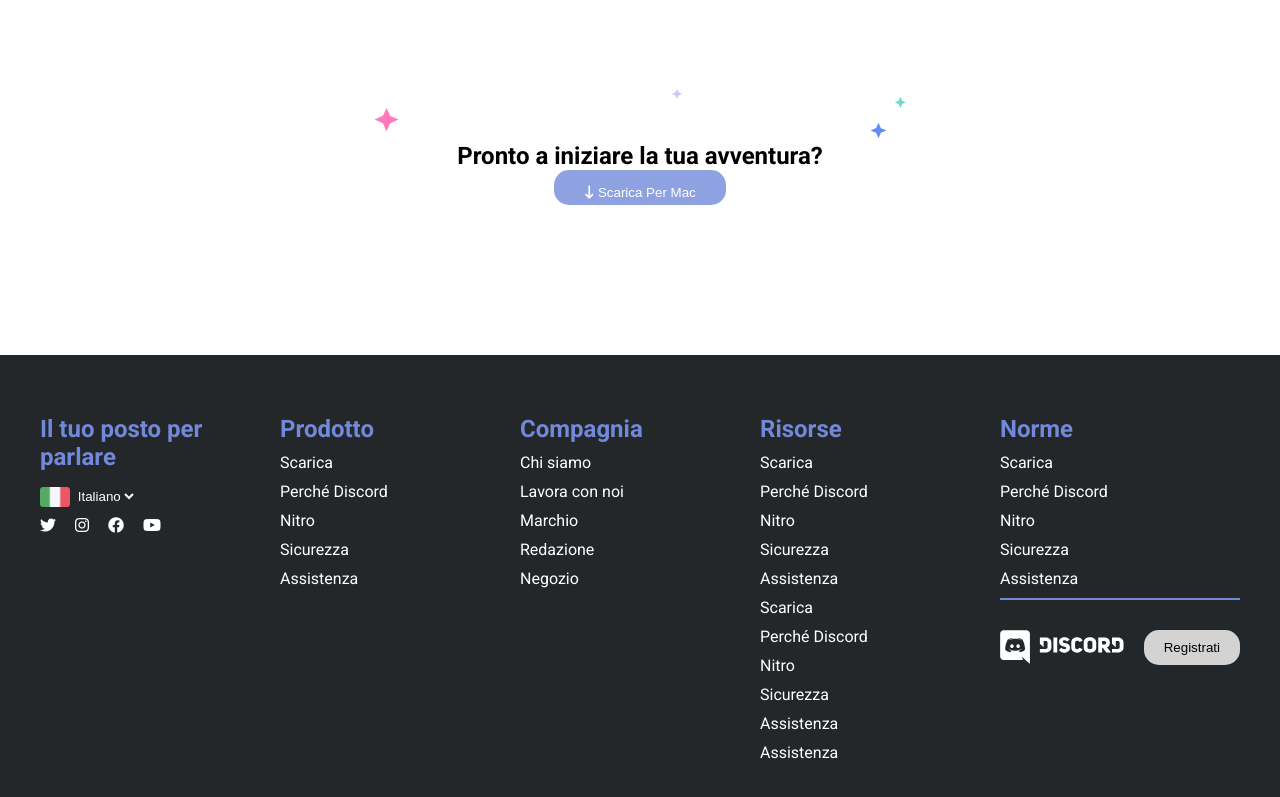
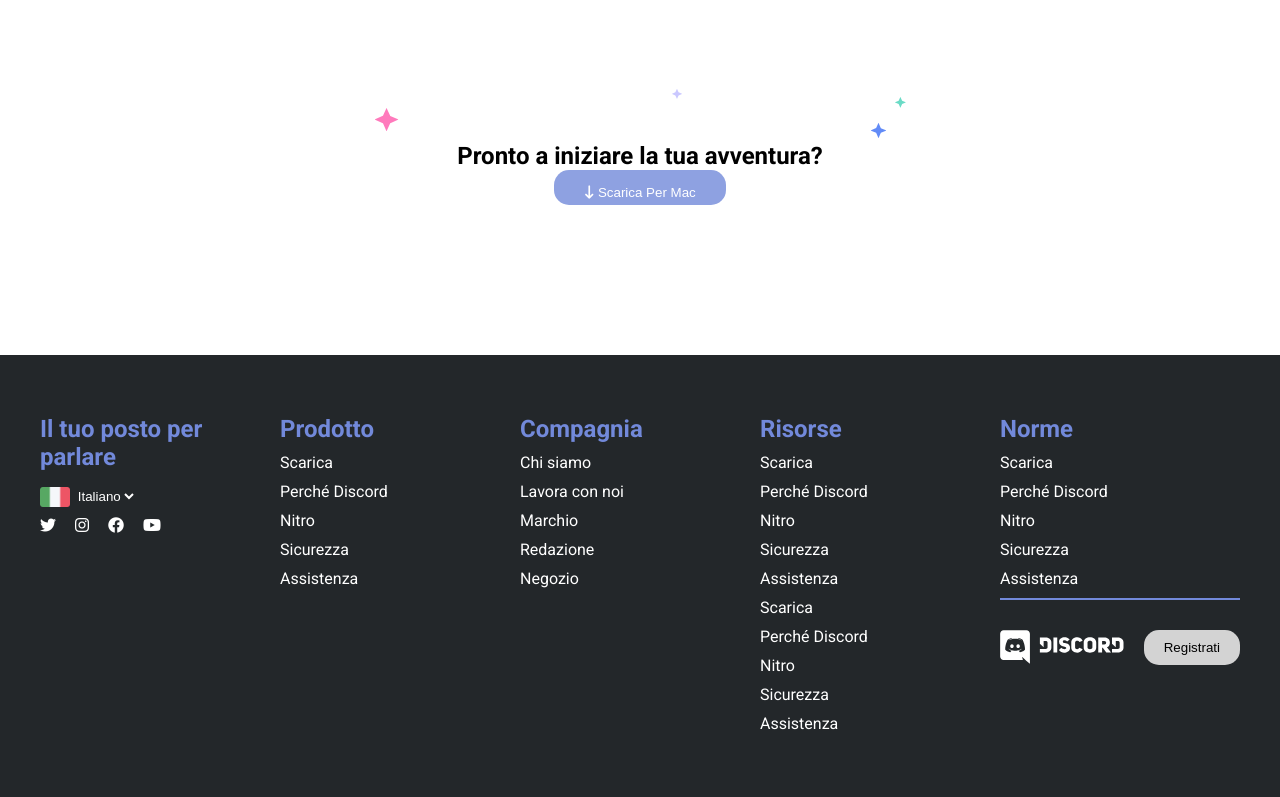
Before and after one commit to gabrielebaglioni/htmlcss-discord, a plain HTML site: page index.html in a window 1280 px wide. Shown: the part 2868-3665 px from the top of the page. Drawn offline with Linux system fonts and the light colour scheme.

```diff
--- a/index.html
+++ b/index.html
@@ -157,7 +157,6 @@
                       <li><a href="#">Nitro</a></li>
                       <li><a href="#">Sicurezza</a></li>
                       <li><a href="#">Assistenza</a></li>
-                      <li><a href="#">Assistenza</a></li>
                   </ul>
               </div>
 
```
